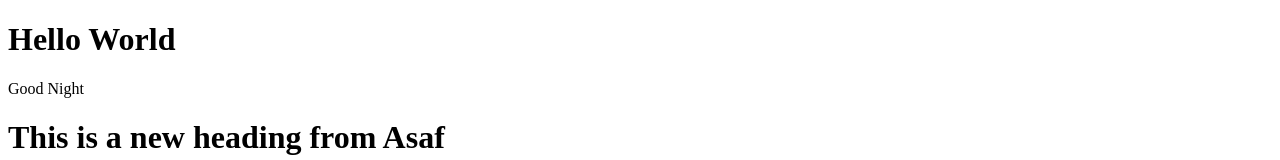
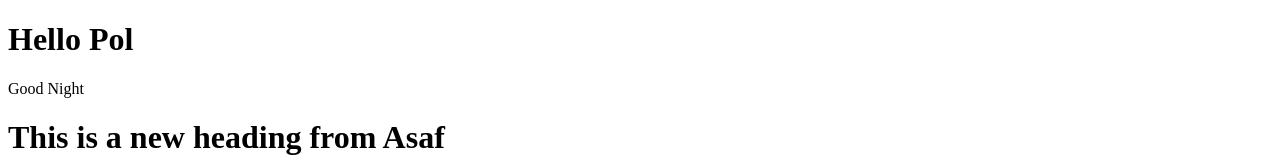
Before and after one commit to pol292/git-lesson, a plain HTML site: page index.html in a window 1280 px wide. Shown: the top 160 px of the page. Drawn offline with Linux system fonts and the light colour scheme.

Commit message:
playing with my git

```diff
--- a/index.html
+++ b/index.html
@@ -6,7 +6,7 @@
     <title>Document</title>
   </head>
   <body>
-    <h1>Hello World</h1>
+    <h1>Hello Pol</h1>
     <p>Good Night</p>
 
     <h1>This is a new heading from Asaf</h1>
```
